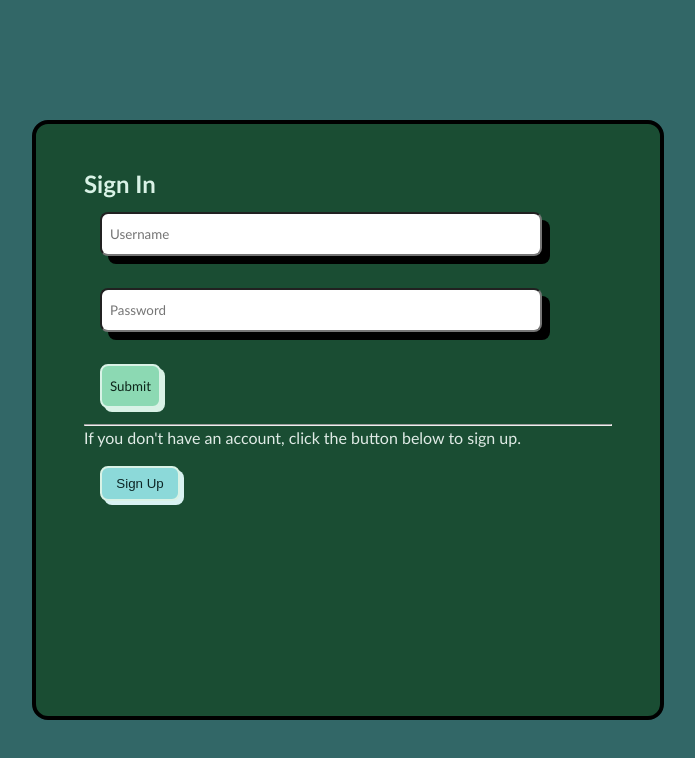
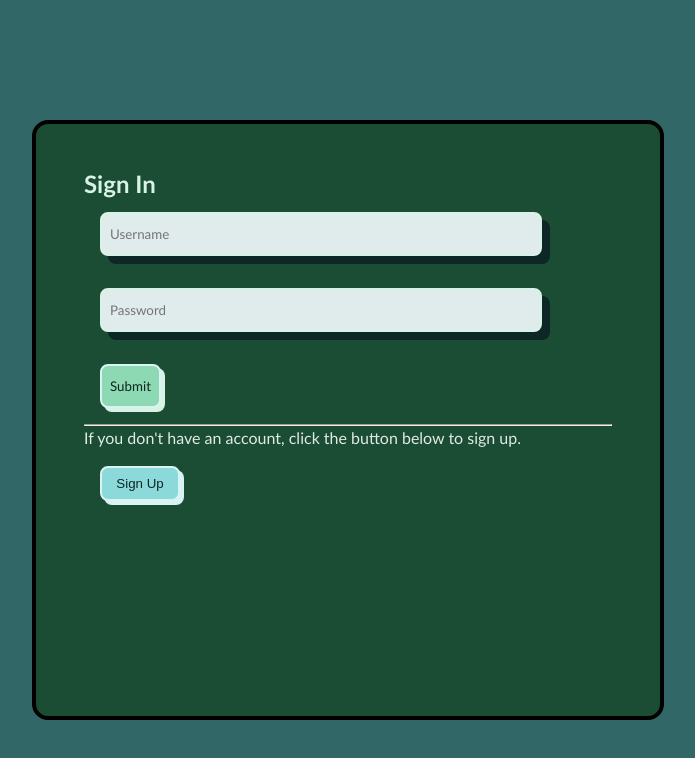
Before and after one commit to zen-da-baker/dream-journal, a React (Create React App) app in the folder dream-journal-app/: page / in a window 1280 px wide. Shown: the top 758 px of the page, without its empty margins (292-987 px from the left). Built offline with nearby package versions, Linux system fonts and the light colour scheme.

Commit message:
Button and text field styling

```diff
--- a/dream-journal-app/src/components/Footer.js
+++ b/dream-journal-app/src/components/Footer.js
@@ -39,8 +39,10 @@ export default function Footer() {
                 <p>Join our newsletter to hear about the latest features coming to our app.</p>
 
                 <form>
-                    <input className={style.textField} type='text' placeholder='Your email address' />
-                    <input className={style.btnPrimary} type='submit' value='Submit' />
+                    <div className={style.container}>
+                        <input className={style.textField} type='text' placeholder='Your email address' />
+                        <input className={style.btnPrimary} type='submit' value='Submit' />
+                    </div>
                 </form>
             </div>
         </footer>
--- a/dream-journal-app/src/stylesheets/styles.module.css
+++ b/dream-journal-app/src/stylesheets/styles.module.css
@@ -263,7 +263,7 @@ a:hover {
     cursor: pointer;
     border: none;
 
-    border: 0.125rem solid hsla(150, 50%, 90%, 1);
+    border: 0.125rem solid hsla(180, 50%, 90%, 1);
 
 
     min-width: 5rem;
@@ -278,7 +278,7 @@ a:hover {
 }
 .btn:active {
     background-color: hsla(180, 50%, 80%, 1);
-    box-shadow: 0.125rem 0.125rem hsla(180, 50%, 90%, 1);
+    box-shadow: 0.125rem 0.125rem hsla(150, 50%, 90%, 1);
 }
 
 .btnPrimary {
@@ -287,7 +287,7 @@ a:hover {
     margin: 1rem;
     cursor: pointer;
 
-    border: 0.125rem solid hsla(150, 50%, 90%, 1);
+    border: 0.125rem solid hsla(180, 50%, 90%, 1);
 
     color: hsla(150, 50%, 10%, 1);
     background-color: hsla(150, 50%, 70%, 1);
@@ -298,7 +298,7 @@ a:hover {
 }
 .btnPrimary:active {
     background-color: hsla(150, 50%, 80%, 1);
-    box-shadow: 0.125rem 0.125rem hsla(150, 50%, 90%, 1);
+    box-shadow: 0.125rem 0.125rem hsla(150, 50%, 10%, 1);
 }
 
 .btnDanger {
@@ -327,12 +327,20 @@ a:hover {
     border-radius: 0.5rem;
     padding: 0.5rem;
     margin: 1rem;
-    box-shadow: 0.5rem 0.5rem black;
+    box-shadow: 0.5rem 0.5rem hsla(180, 50%, 10%, 1);
     width: 80%;
+
+    border: 0.125rem solid hsla(150, 50%, 90%, 1);
+    background-color: hsla(180, 20%, 90%, 1);
+}
+.textField:hover {
+    border: 0.125rem solid hsla(150, 50%, 80%, 1);
+    background-color: hsla(180, 10%, 95%, 1);
 }
 
 /* React Components
 ============================================ */
+
 /* Friend Card component and its Grid */
 .friendCard {
     border: 0.125rem solid white;
```
